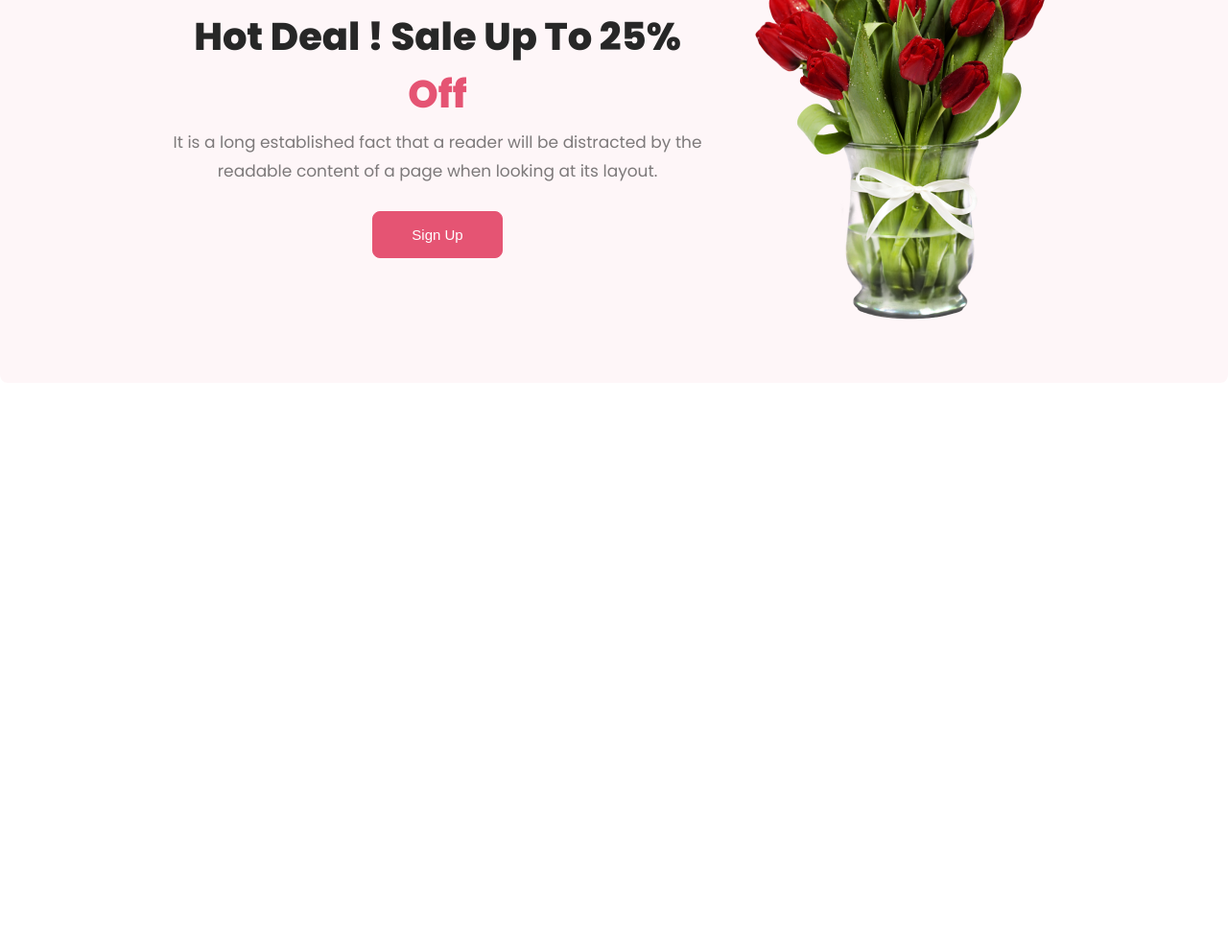
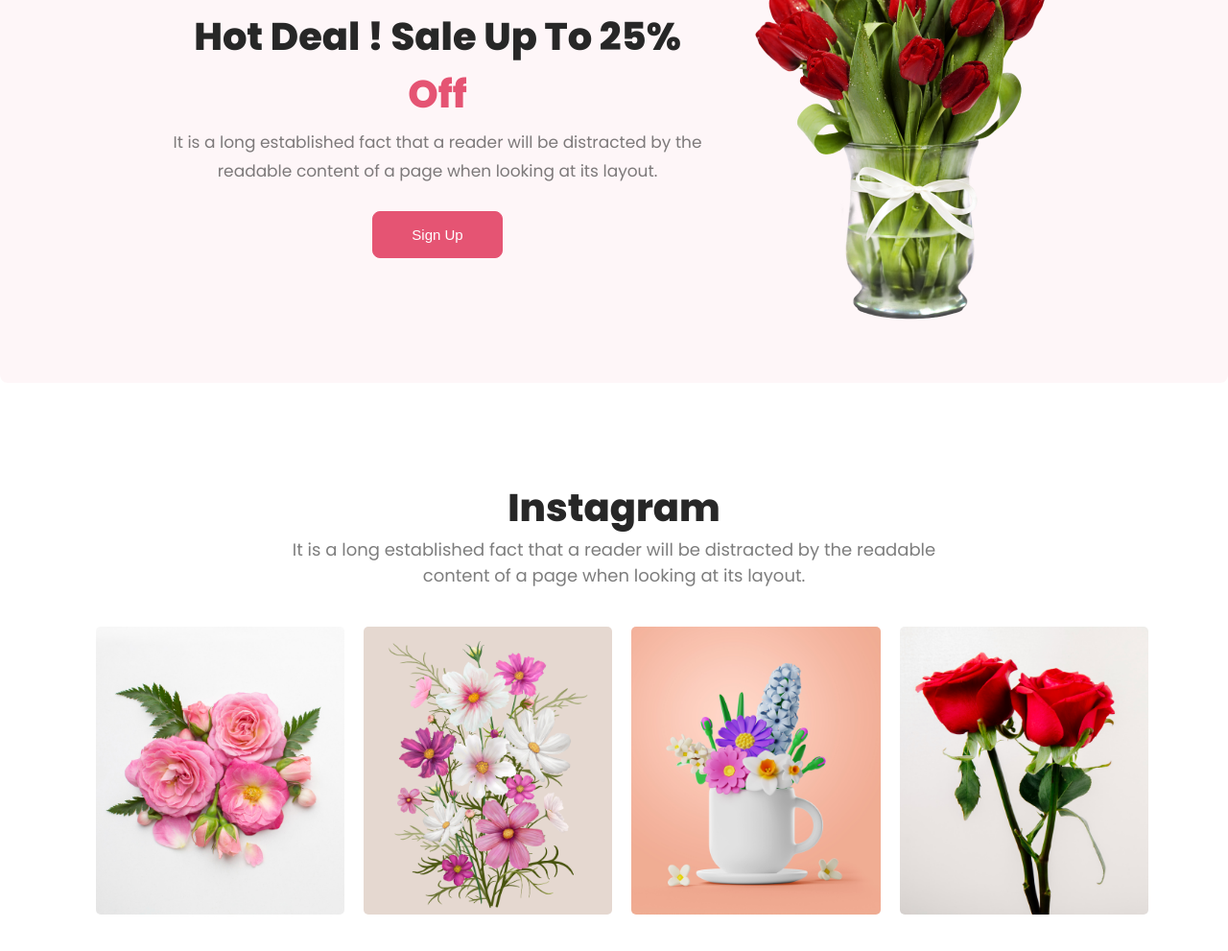
Before and after one commit to mrrakib5007/flower-shop, a plain HTML site: page index.html in a window 1280 px wide. Shown: the part 2291-3282 px from the top of the page at 96% size. Before the commit the page ends 2690 px from the top, so only its background shows below. Drawn offline with Linux system fonts and the light colour scheme.

Commit message:
instagram Section Added

```diff
--- a/index.html
+++ b/index.html
@@ -87,6 +87,27 @@
                 </div>
             </div>
         </section>
+
+        <!-- Instagram Section  -->
+        <section>
+            <div class="instagram-container">
+                <div class="instagram-header">
+                    <h3 class="instagram-header-titile">
+                        Instagram
+                    </h3>
+                    <p class="instagram-header-description">
+                        It is a long established fact that a reader will be distracted by the readable <br> content of a page when looking at its layout.
+                    </p>
+                </div>
+
+                <div class="instagram-images">
+                    <img src="./images/Flower 01.png" alt="Flower">
+                    <img src="./images/Rectangle 4.png" alt="Flower">
+                    <img src="./images/Rectangle 5.png" alt="Flower">
+                    <img src="./images/Rectangle 6.png" alt="Flower">
+                </div>
+            </div>
+        </section>
     </main>
 
     <!-- Footer Section  -->
--- a/style.css
+++ b/style.css
@@ -215,3 +215,39 @@ body {
     background: rgba(229, 84, 115, 0.05);
     border: 1px solid #E55473;
 }
+
+/* Instagram Section */
+
+.instagram-container {
+    margin: 100px;
+}
+
+.instagram-header {
+    text-align: center;
+    margin-bottom: 40px;
+}
+.instagram-header .instagram-header-titile {
+    color: #272727;
+    text-align: center;
+    font-size: 40px;
+    font-weight: 800;
+    line-height: normal;
+    margin: 0;
+}
+
+.instagram-header-description {
+    color: rgba(39, 39, 39, 0.60);
+    text-align: center;
+    font-size: 18px;
+    font-weight: 400;
+    margin: 0;
+}
+
+.instagram-images {
+    display: flex;
+    gap: 20px;
+}
+.instagram-images img{
+    width: 24%;
+    border-radius: 5px;
+}
```
Also changed, not shown: images/ph_logo.cda7f338.svg (added).
